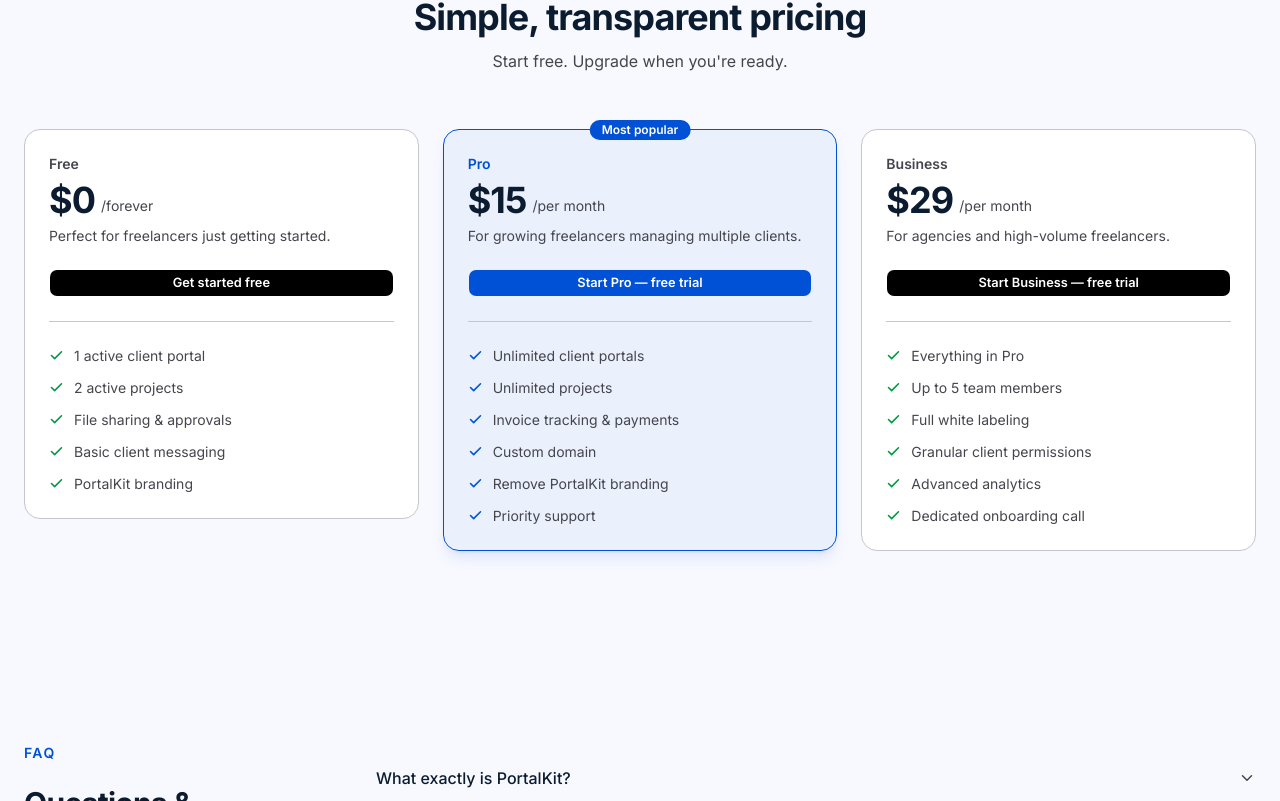
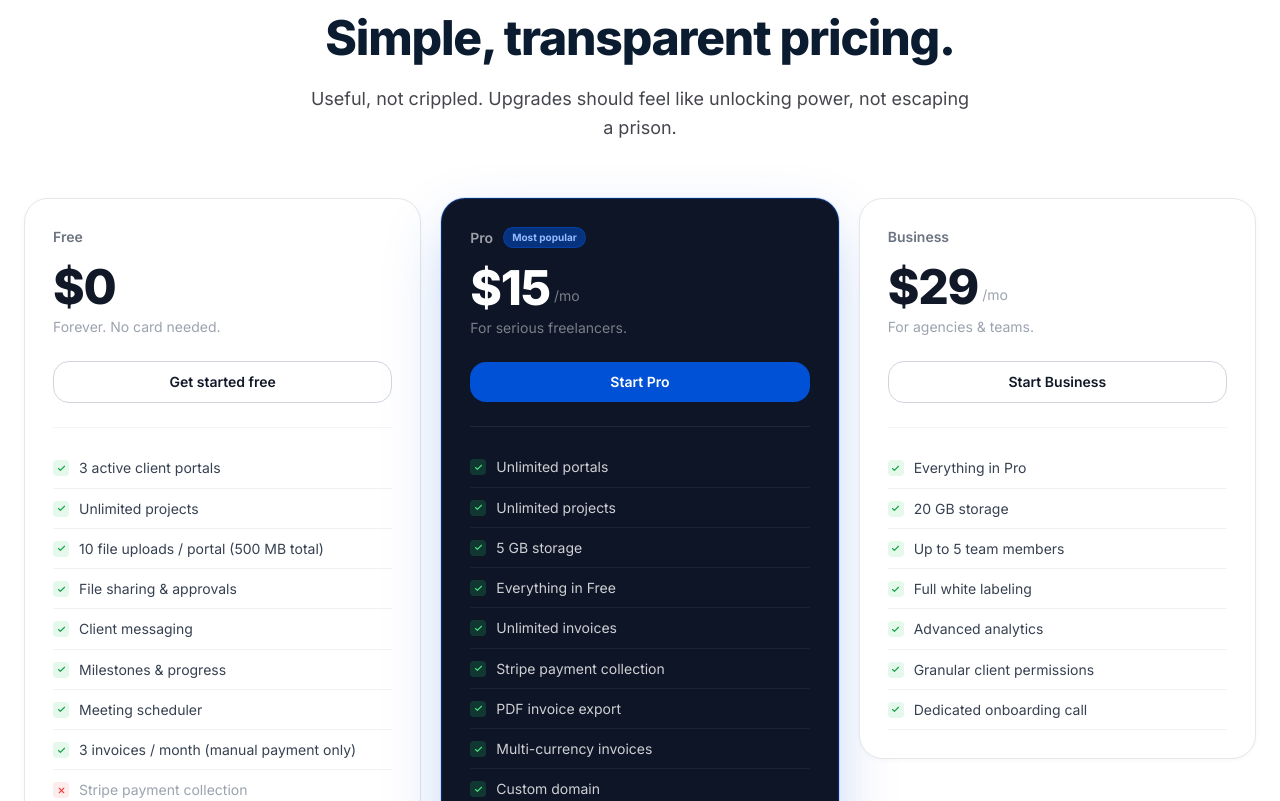
Before and after one commit to vihangamallawaarachchi2001/portal-kit, a Next.js app: page / in a window 1280 px wide. Shown: the part 5539-6340 px from the top of the page. Built offline with nearby package versions, Linux system fonts and the light colour scheme; no server answers.

Commit message:
feat: update Pricing component with enhanced plan details, improved layout, and refined feature presentation for better user clarity

```diff
--- a/components/home/pricing.tsx
+++ b/components/home/pricing.tsx
@@ -1,148 +1,237 @@
 import Link from 'next/link'
-import { Check } from 'lucide-react'
-import { Button } from '@/components/ui/button'
-import { cn } from '@/lib/utils'
+import { Check, X } from 'lucide-react'
 
 const PLANS = [
   {
     name: 'Free',
     price: '$0',
-    period: 'forever',
-    description: 'Perfect for freelancers just getting started.',
+    period: null,
+    tagline: 'Forever. No card needed.',
     cta: 'Get started free',
     href: '/auth',
     featured: false,
     features: [
-      '1 active client portal',
-      '2 active projects',
-      'File sharing & approvals',
-      'Basic client messaging',
-      'PortalKit branding',
+      { text: '3 active client portals',                  included: true  },
+      { text: 'Unlimited projects',                       included: true  },
+      { text: '10 file uploads / portal (500 MB total)',  included: true  },
+      { text: 'File sharing & approvals',                 included: true  },
+      { text: 'Client messaging',                         included: true  },
+      { text: 'Milestones & progress',                    included: true  },
+      { text: 'Meeting scheduler',                        included: true  },
+      { text: '3 invoices / month (manual payment only)', included: true  },
+      { text: 'Stripe payment collection',                included: false },
+      { text: 'Custom domain',                            included: false },
+      { text: 'Remove PortalKit branding',                included: false },
+      { text: 'PDF invoices',                             included: false },
     ],
   },
   {
     name: 'Pro',
     price: '$15',
-    period: 'per month',
-    description: 'For growing freelancers managing multiple clients.',
-    cta: 'Start Pro — free trial',
+    period: 'mo',
+    tagline: 'For serious freelancers.',
+    cta: 'Start Pro',
     href: '/auth',
     featured: true,
     features: [
-      'Unlimited client portals',
-      'Unlimited projects',
-      'Invoice tracking & payments',
-      'Custom domain',
-      'Remove PortalKit branding',
-      'Priority support',
+      { text: 'Unlimited portals',          included: true  },
+      { text: 'Unlimited projects',         included: true  },
+      { text: '5 GB storage',               included: true  },
+      { text: 'Everything in Free',         included: true  },
+      { text: 'Unlimited invoices',         included: true  },
+      { text: 'Stripe payment collection',  included: true  },
+      { text: 'PDF invoice export',         included: true  },
+      { text: 'Multi-currency invoices',    included: true  },
+      { text: 'Custom domain',              included: true  },
+      { text: 'Remove branding',            included: true  },
+      { text: 'Priority support',           included: true  },
+      { text: 'Team members',               included: false },
+      { text: 'Advanced analytics',         included: false },
     ],
   },
   {
     name: 'Business',
     price: '$29',
-    period: 'per month',
-    description: 'For agencies and high-volume freelancers.',
-    cta: 'Start Business — free trial',
+    period: 'mo',
+    tagline: 'For agencies & teams.',
+    cta: 'Start Business',
     href: '/auth',
     featured: false,
     features: [
-      'Everything in Pro',
-      'Up to 5 team members',
-      'Full white labeling',
-      'Granular client permissions',
-      'Advanced analytics',
-      'Dedicated onboarding call',
+      { text: 'Everything in Pro',           included: true },
+      { text: '20 GB storage',               included: true },
+      { text: 'Up to 5 team members',        included: true },
+      { text: 'Full white labeling',         included: true },
+      { text: 'Advanced analytics',          included: true },
+      { text: 'Granular client permissions', included: true },
+      { text: 'Dedicated onboarding call',   included: true },
     ],
   },
 ]
 
 export default function Pricing() {
   return (
-    <section className="bg-surface py-24 px-6" id="pricing">
-      <div className="mx-auto max-w-7xl">
+    <section className="bg-white py-28 px-6" id="pricing">
+      <div className="max-w-7xl mx-auto">
 
-        {/* Header */}
-        <div className="text-center mb-14 space-y-3">
-          <p className="text-sm font-semibold uppercase tracking-widest text-ds-secondary">
+        {/* ── Heading ── */}
+        <div className="max-w-2xl mx-auto text-center mb-14">
+          <p className="text-[11px] font-semibold tracking-[0.16em] uppercase text-ds-secondary mb-4">
             Pricing
           </p>
-          <h2 className="text-3xl md:text-4xl font-bold tracking-tight text-on-surface">
-            Simple, transparent pricing
+          <h2 className="text-4xl sm:text-5xl font-extrabold tracking-tight text-on-surface leading-[1.06] mb-5">
+            Simple, transparent pricing.
           </h2>
-          <p className="max-w-xs mx-auto text-base text-on-surface-variant">
-            Start free. Upgrade when you&apos;re ready.
+          <p className="text-lg text-on-surface-variant leading-relaxed">
+            Useful, not crippled. Upgrades should feel like unlocking power,
+            not escaping a prison.
           </p>
         </div>
 
-        {/* Cards */}
-        <div className="grid grid-cols-1 md:grid-cols-3 gap-6 items-start">
-          {PLANS.map(({ name, price, period, description, cta, href, featured, features }) => (
+        {/* ── Cards ── */}
+        <div className="grid grid-cols-1 md:grid-cols-3 gap-5 items-start">
+          {PLANS.map(({ name, price, period, tagline, cta, href, featured, features }) => (
             <div
               key={name}
-              className={cn(
-                'relative flex flex-col rounded-xl border p-6 gap-6',
+              className="flex flex-col rounded-2xl overflow-hidden"
+              style={
                 featured
-                  ? 'border-ds-secondary bg-ds-secondary/5 shadow-lg shadow-ds-secondary/10'
-                  : 'border-outline-variant bg-surface-container-lowest'
-              )}
+                  ? {
+                      background: '#0d1526',
+                      border: '1px solid rgba(0,81,213,0.4)',
+                      boxShadow: '0 0 0 1px rgba(0,81,213,0.15), 0 24px 64px -8px rgba(0,81,213,0.28)',
+                    }
+                  : {
+                      background: 'white',
+                      border: '1px solid #e5e7eb',
+                      boxShadow: '0 1px 4px rgba(0,0,0,0.04)',
+                    }
+              }
             >
-              {featured && (
-                <div className="absolute -top-3.5 left-1/2 -translate-x-1/2">
-                  <span className="inline-flex items-center rounded-full bg-ds-secondary px-3 py-0.5 text-xs font-semibold text-on-ds-secondary">
-                    Most popular
+              {/* ── Plan header ── */}
+              <div className="px-7 pt-7 pb-6">
+                {/* Name + badge */}
+                <div className="flex items-center gap-2.5 mb-4">
+                  <span
+                    className="text-sm font-semibold"
+                    style={{ color: featured ? 'rgba(255,255,255,0.6)' : '#6b7280' }}
+                  >
+                    {name}
                   </span>
+                  {featured && (
+                    <span
+                      className="text-[10px] font-bold px-2 py-0.5 rounded-full"
+                      style={{
+                        background: 'rgba(0,81,213,0.5)',
+                        color: '#93bbff',
+                        border: '1px solid rgba(0,81,213,0.5)',
+                      }}
+                    >
+                      Most popular
+                    </span>
+                  )}
                 </div>
-              )}
 
-              {/* Plan name & price */}
-              <div className="space-y-1.5">
-                <p
-                  className={cn(
-                    'text-sm font-semibold',
-                    featured ? 'text-ds-secondary' : 'text-on-surface-variant'
-                  )}
-                >
-                  {name}
-                </p>
-                <div className="flex items-end gap-1.5">
-                  <span className="text-4xl font-bold tracking-tight text-on-surface">
+                {/* Price */}
+                <div className="flex items-end gap-1 mb-1.5">
+                  <span
+                    className="text-5xl font-extrabold tracking-tight leading-none"
+                    style={{ color: featured ? 'white' : '#111827' }}
+                  >
                     {price}
                   </span>
-                  <span className="text-sm text-on-surface-variant pb-1">/{period}</span>
+                  {period && (
+                    <span
+                      className="text-sm pb-1.5"
+                      style={{ color: featured ? 'rgba(255,255,255,0.45)' : '#9ca3af' }}
+                    >
+                      /{period}
+                    </span>
+                  )}
                 </div>
-                <p className="text-sm text-on-surface-variant leading-snug">{description}</p>
+                <p
+                  className="text-sm"
+                  style={{ color: featured ? 'rgba(255,255,255,0.45)' : '#9ca3af' }}
+                >
+                  {tagline}
+                </p>
               </div>
 
-              {/* CTA */}
-              <Button
-                asChild
-                size="sm"
-                className={cn(
-                  'w-full font-semibold',
-                  featured
-                    ? 'bg-ds-secondary text-on-ds-secondary'
-                    : 'bg-ds-primary text-on-ds-primary'
-                )}
-              >
-                <Link href={href}>{cta}</Link>
-              </Button>
+              {/* ── CTA ── */}
+              <div className="px-7 pb-6">
+                <Link
+                  href={href}
+                  className="block w-full text-center py-2.5 rounded-xl text-sm font-semibold transition-all duration-200"
+                  style={
+                    featured
+                      ? {
+                          background: '#0051D5',
+                          color: 'white',
+                        }
+                      : {
+                          background: 'transparent',
+                          color: '#111827',
+                          border: '1px solid #d1d5db',
+                        }
+                  }
+                >
+                  {cta}
+                </Link>
+              </div>
 
-              {/* Divider */}
-              <div className="border-t border-outline-variant" />
+              {/* ── Divider ── */}
+              <div
+                className="mx-7"
+                style={{
+                  borderTop: `1px solid ${featured ? 'rgba(255,255,255,0.08)' : '#f3f4f6'}`,
+                }}
+              />
 
-              {/* Features */}
-              <ul className="space-y-3">
-                {features.map(feat => (
-                  <li key={feat} className="flex items-start gap-2.5">
-                    <Check
-                      size={15}
-                      strokeWidth={2.5}
-                      className={cn(
-                        'shrink-0 mt-0.5',
-                        featured ? 'text-ds-secondary' : 'text-ds-tertiary-action'
-                      )}
-                    />
-                    <span className="text-sm text-on-surface-variant">{feat}</span>
+              {/* ── Feature list ── */}
+              <ul className="px-7 pt-5 pb-7">
+                {features.map(({ text, included }) => (
+                  <li
+                    key={text}
+                    className="flex items-start gap-2.5 py-2.5"
+                    style={{
+                      borderBottom: `1px solid ${featured ? 'rgba(255,255,255,0.06)' : 'rgba(0,0,0,0.05)'}`,
+                    }}
+                  >
+                    {/* Icon */}
+                    <span
+                      className="flex items-center justify-center w-4 h-4 rounded-sm shrink-0 mt-0.5"
+                      style={{
+                        background: included
+                          ? (featured ? 'rgba(34,197,94,0.2)'  : 'rgba(34,197,94,0.12)')
+                          : (featured ? 'rgba(239,68,68,0.2)'  : 'rgba(239,68,68,0.1)' ),
+                      }}
+                    >
+                      {included
+                        ? (
+                          <Check
+                            size={9}
+                            strokeWidth={3}
+                            style={{ color: featured ? '#4ade80' : '#16a34a' }}
+                          />
+                        ) : (
+                          <X
+                            size={9}
+                            strokeWidth={3}
+                            style={{ color: featured ? '#f87171' : '#ef4444' }}
+                          />
+                        )}
+                    </span>
+                    {/* Text */}
+                    <span
+                      className="text-sm leading-snug"
+                      style={{
+                        color: included
+                          ? (featured ? 'rgba(255,255,255,0.8)'  : '#374151')
+                          : (featured ? 'rgba(255,255,255,0.32)' : '#9ca3af'),
+                      }}
+                    >
+                      {text}
+                    </span>
                   </li>
                 ))}
               </ul>
```
